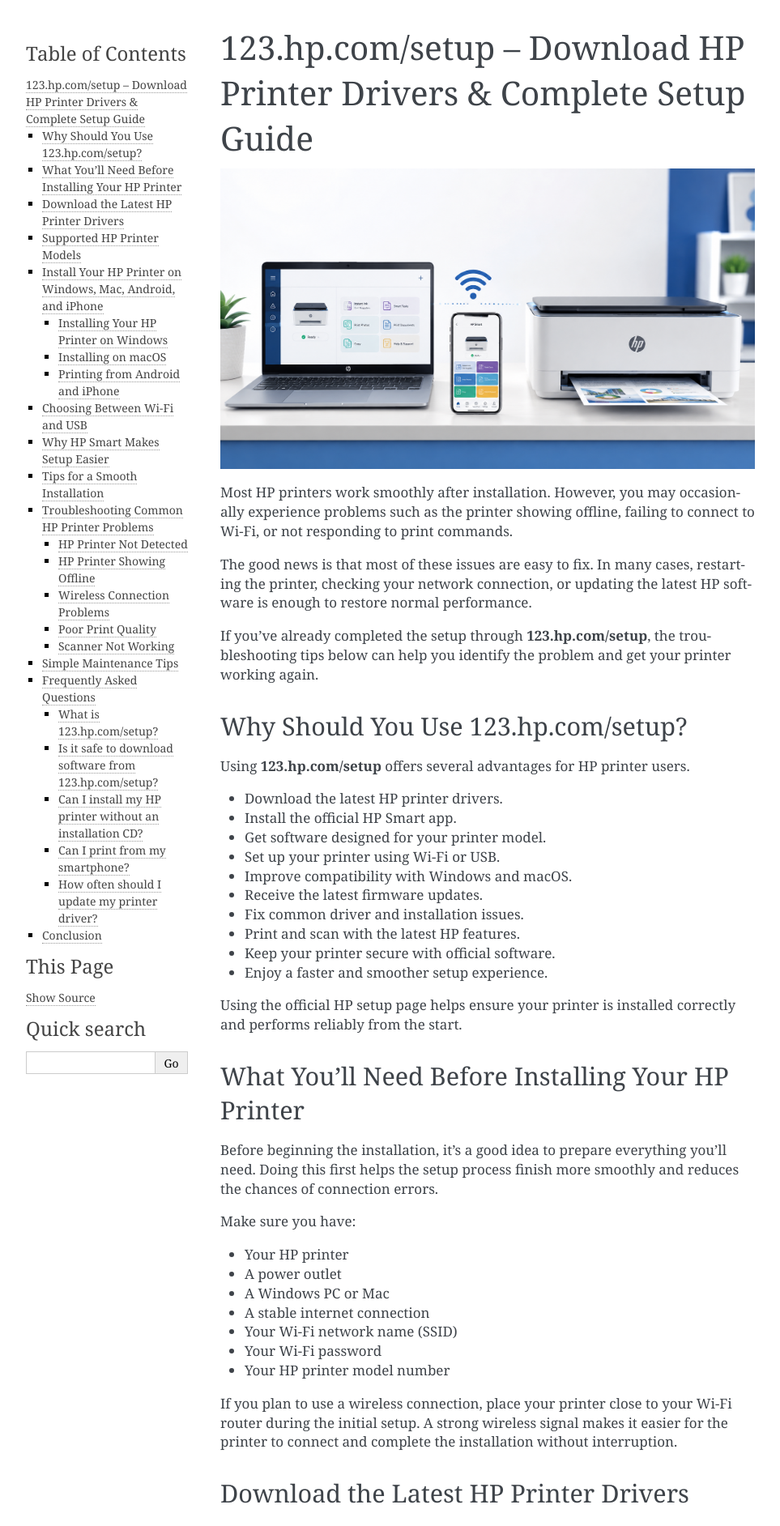
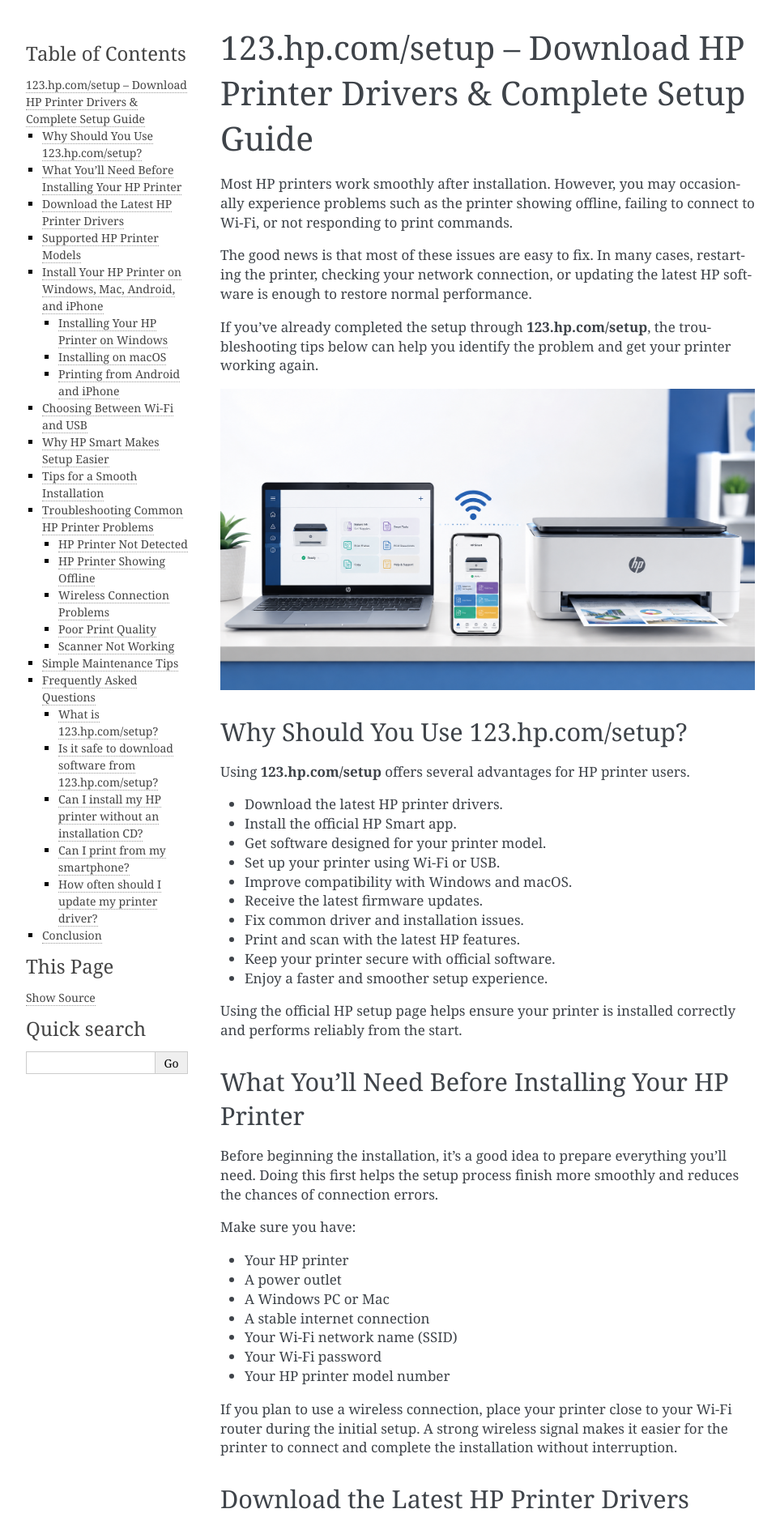
Before and after one commit to taxguide/123hpcomsetup, a Sphinx documentation site: the page built from docs/index.rst, in a window 1280 px wide. Shown: the top 1884 px of the page at 81% size, without its empty margins (148-1111 px from the left). Built offline with Sphinx 7.4.7, drawn with Linux system fonts in a browser that asks for light colours.

Commit message:
Update index.rst

```diff
--- a/docs/index.rst
+++ b/docs/index.rst
@@ -1,15 +1,16 @@
 123.hp.com/setup – Download HP Printer Drivers & Complete Setup Guide
 =====================================================================
-.. image:: _static/hp-printer-setup-guide.jpg
-   :alt: 123 HP Printer Setup Guide
-   :align: center
-   :width: 700px
 
 Most HP printers work smoothly after installation. However, you may occasionally experience problems such as the printer showing offline, failing to connect to Wi-Fi, or not responding to print commands.
 
 The good news is that most of these issues are easy to fix. In many cases, restarting the printer, checking your network connection, or updating the latest HP software is enough to restore normal performance.
 
 If you've already completed the setup through **123.hp.com/setup**, the troubleshooting tips below can help you identify the problem and get your printer working again.
+
+.. image:: _static/hp-printer-setup-guide.jpg
+   :alt: 123 HP Printer Setup Guide
+   :align: center
+   :width: 700px
 
 Why Should You Use 123.hp.com/setup?
 ------------------------------------
```
